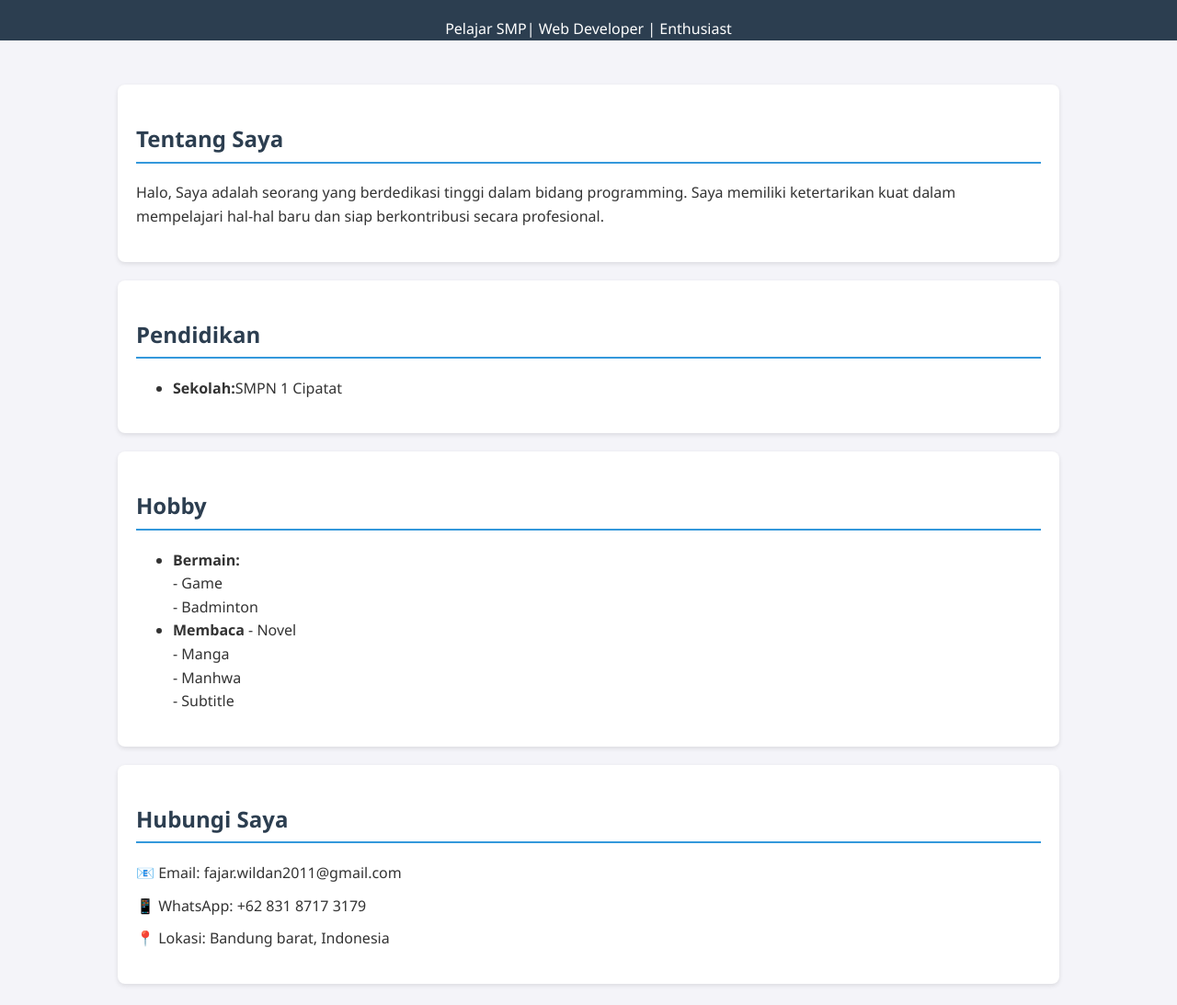
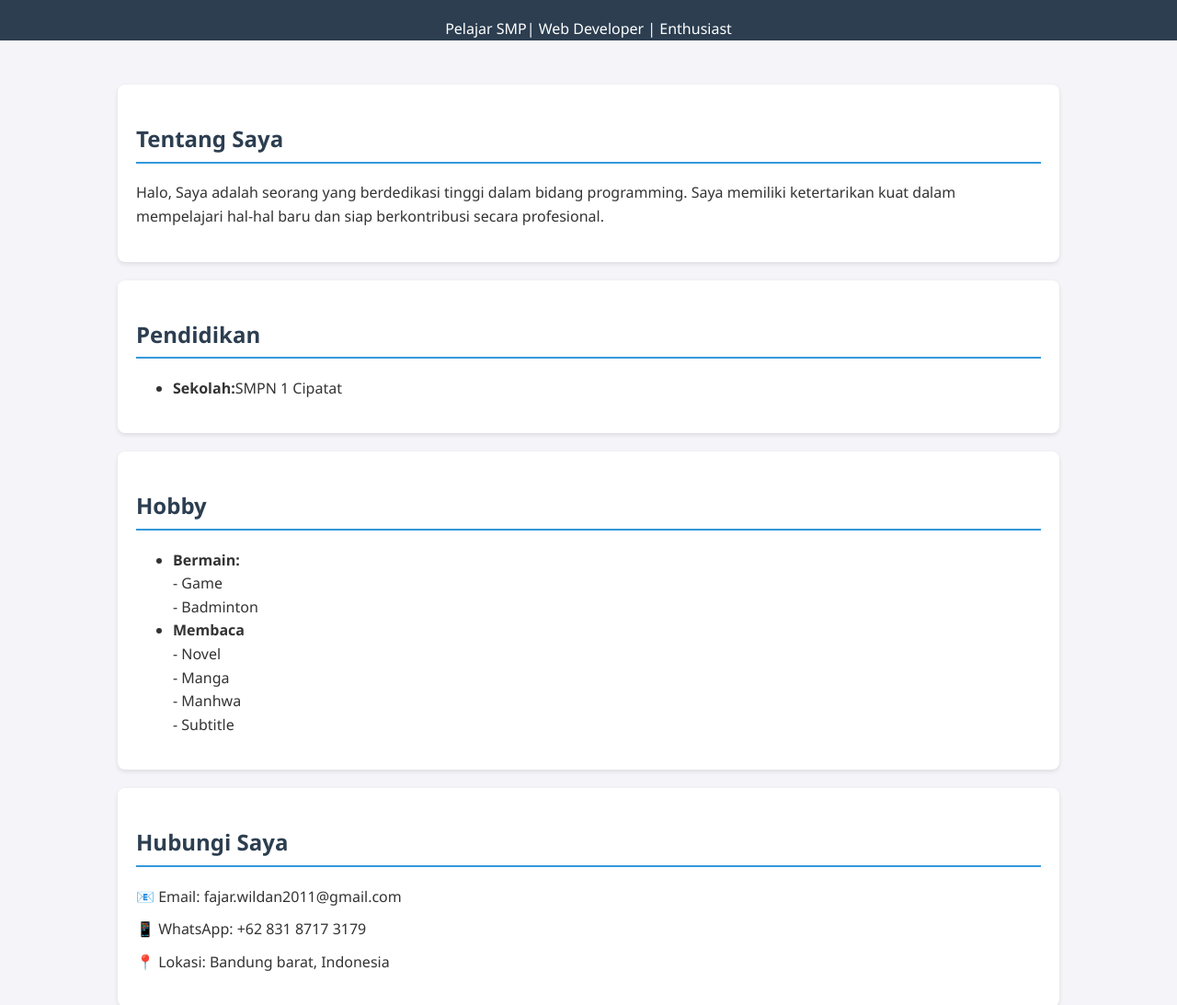
Before and after one commit to fajarwildan2011-bit/datadiri, a plain HTML site: page index.html in a window 1280 px wide. Shown: the part 209-1302 px from the top of the page at 92% size. Drawn offline with Linux system fonts and the light colour scheme.

Commit message:
Update index.html
Signed-off-by: demam <fajar.wildan2011@gmail.com>

```diff
--- a/index.html
+++ b/index.html
@@ -98,7 +98,7 @@
         <ul>
             <li><strong>Bermain:</strong> <br>- Game<br>
             - Badminton</li>
-            <li><strong> Membaca</strong> - Novel
+            <li><strong> Membaca</strong> <br>- Novel
             <br>- Manga<br>
             - Manhwa<br>
             - Subtitle</li>
```
